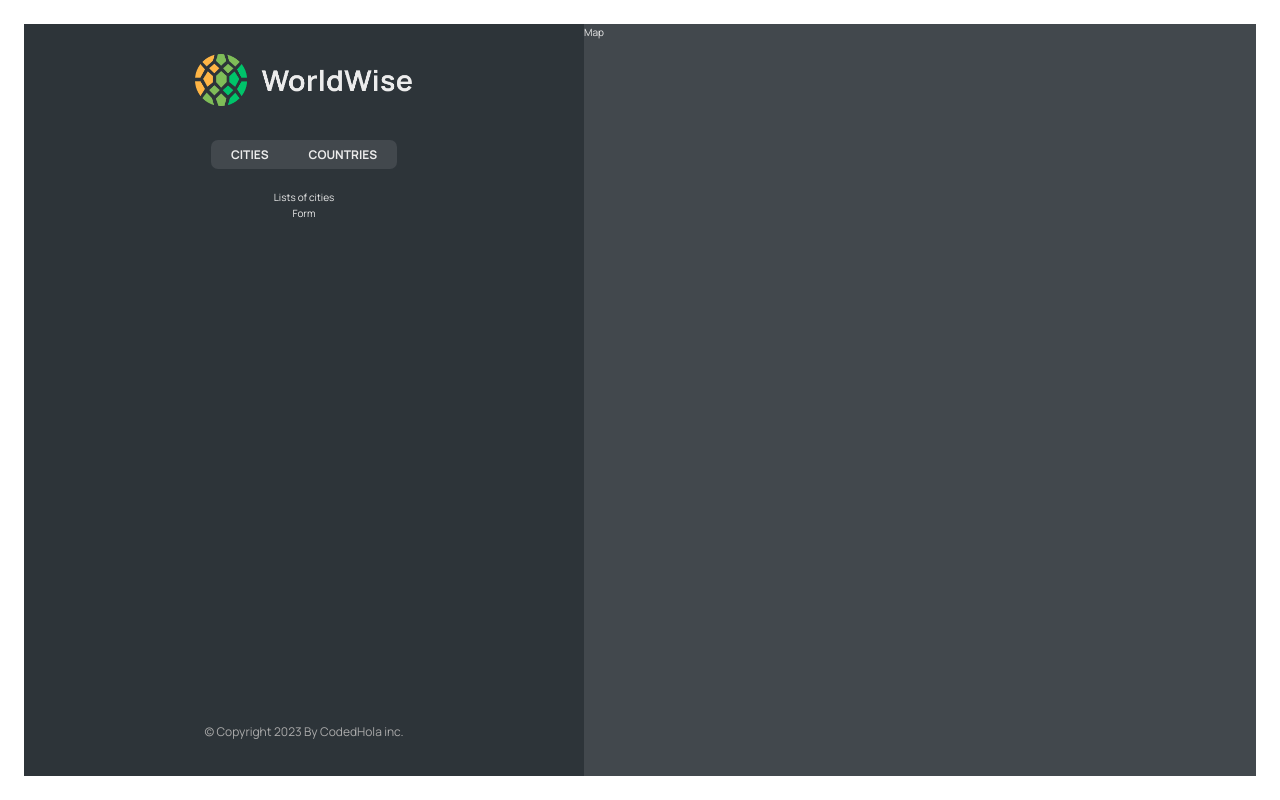
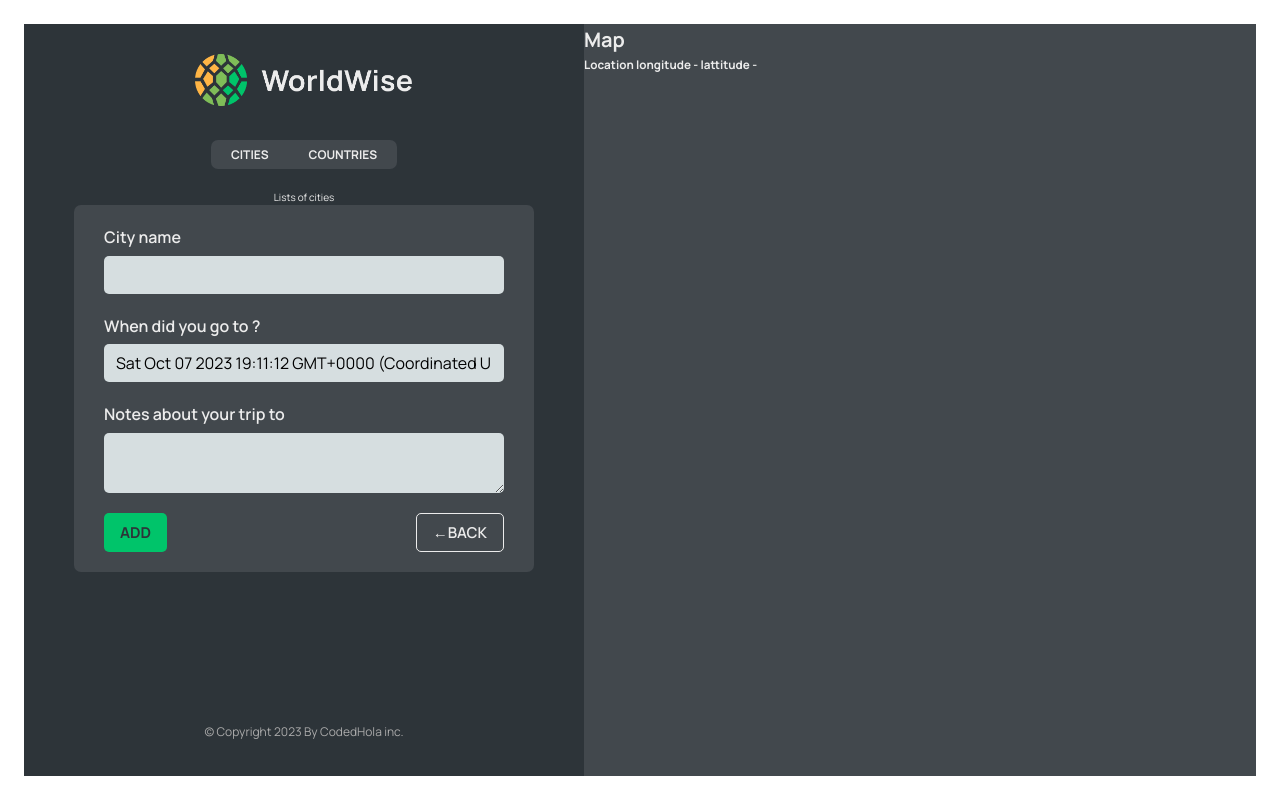
Before and after one commit to codedhola/react-ivity, a React (Vite) app: page /app/form in a window 1280 px wide. Built offline with nearby package versions, Linux system fonts and the light colour scheme; data requests are answered from the project's data file.

Commit message:
added navigation routing

```diff
--- a/src/App.tsx
+++ b/src/App.tsx
@@ -10,6 +10,7 @@ import CityList from "./components/CityList";
 import { useEffect, useState } from "react";
 import CountryList from "./components/CountryList";
 import City from "./components/City";
+import Form from "./components/Form";
 
 function App() {
   const [cities, setCities] = useState<object>([]);
@@ -52,7 +53,7 @@ function App() {
             path="country"
             element={<CountryList cities={cities} isLoading={isLoading} />}
           />
-          <Route path="form" element={<p>Form</p>} />
+          <Route path="form" element={<Form />} />
         </Route>
         <Route path="*" element={<PageNotFound />} />
       </Routes>
--- /dev/null
+++ b/src/components/Button.tsx
@@ -0,0 +1,18 @@
+import React, { MouseEventHandler, ReactNode } from "react";
+import styles from "./Button.module.css";
+
+type Props = {
+  type: string;
+  onClick: MouseEventHandler;
+  children: ReactNode;
+};
+
+const Button = ({ type, onClick, children }: Props) => {
+  return (
+    <button onClick={onClick} className={`${styles.btn} ${styles[type]}`}>
+      {children}
+    </button>
+  );
+};
+
+export default Button;
--- a/src/components/CityItem.tsx
+++ b/src/components/CityItem.tsx
@@ -11,10 +11,15 @@ const formatDate = (date: any) =>
   }).format(new Date(date));
 
 const CityItem = ({ city }: Props) => {
-  const { emoji, cityName, date, id } = city;
+  const { emoji, cityName, date, id, position } = city;
+
+  console.log(city);
   return (
     <li>
-      <NavLink to={`${id}`} className={styles.cityItem}>
+      <NavLink
+        to={`${id}?lat=${position.lat}&lng=${position.lng}`}
+        className={styles.cityItem}
+      >
         <span className={styles.emoji}>{emoji}</span>
         <h3 className={styles.name}>{cityName}</h3>
         <time className={styles.date}>{formatDate(date)}</time>
--- a/src/components/Form.tsx
+++ b/src/components/Form.tsx
@@ -3,21 +3,24 @@
 import { useState } from "react";
 
 import styles from "./Form.module.css";
+import Button from "./Button";
+import { useNavigate } from "react-router-dom";
 
-export function convertToEmoji(countryCode) {
+export function convertToEmoji(countryCode: any) {
   const codePoints = countryCode
     .toUpperCase()
     .split("")
-    .map((char) => 127397 + char.charCodeAt());
+    .map((char: any) => 127397 + char.charCodeAt());
   return String.fromCodePoint(...codePoints);
 }
 
 function Form() {
   const [cityName, setCityName] = useState("");
   const [country, setCountry] = useState("");
-  const [date, setDate] = useState(new Date());
+  const [date, setDate] = useState<Date | any | string>(new Date());
   const [notes, setNotes] = useState("");
 
+  const navigate = useNavigate();
   return (
     <form className={styles.form}>
       <div className={styles.row}>
@@ -49,8 +52,18 @@ function Form() {
       </div>
 
       <div className={styles.buttons}>
-        <button>Add</button>
-        <button>&larr; Back</button>
+        <Button onClick={() => navigate(1)} type="primary">
+          Add
+        </Button>
+        <Button
+          onClick={(e) => {
+            e.preventDefault();
+            navigate(-1);
+          }}
+          type="back"
+        >
+          &larr;Back
+        </Button>
       </div>
     </form>
   );
--- a/src/components/Map.tsx
+++ b/src/components/Map.tsx
@@ -1,8 +1,23 @@
+import { useNavigate, useSearchParams } from "react-router-dom";
 import styles from "./Map.module.css";
 type Props = {};
 
-const Map = (props: Props) => {
-  return <div className={styles.mapContainer}>Map</div>;
+const Map = ({}: Props) => {
+  const [searchParams, setSearchParams] = useSearchParams();
+
+  const navigate = useNavigate();
+
+  const lat = searchParams.get("lat");
+  const lng = searchParams.get("lng");
+
+  return (
+    <div className={styles.mapContainer} onClick={() => navigate("form")}>
+      <h1>Map</h1>
+      <h3>
+        Location longitude - {lng} lattitude - {lng}
+      </h3>
+    </div>
+  );
 };
 
 export default Map;
```
